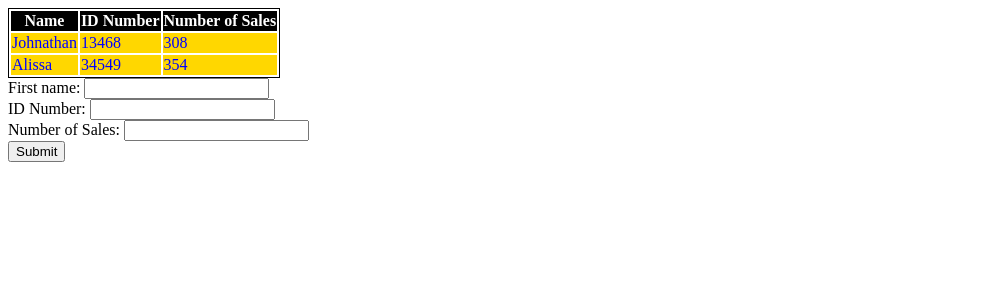
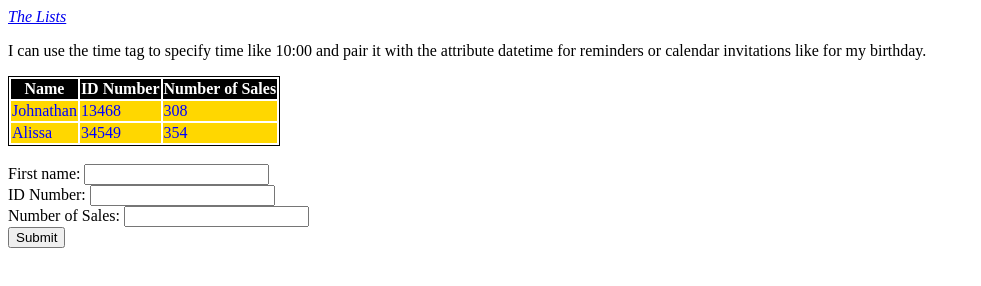
Before and after one commit to NathanSaxton/HTML-and-CSS-Projects, a plain HTML site: page Basic_HTML_and_CSS/HTML_Table.html in a window 1280 px wide. Shown: the whole page, without its empty margins (0-981 px from the left). Drawn offline with Linux system fonts and the light colour scheme.

Commit message:
Update HTML_Table.html
Fixed some line breaks and added a time element with a datetime attribute.

```diff
--- a/Basic_HTML_and_CSS/HTML_Table.html
+++ b/Basic_HTML_and_CSS/HTML_Table.html
@@ -6,6 +6,8 @@
 		<link rel= "stylesheet" type= "text/css" href= "CSS_table.css">
 	</head>
 	<body>
+		<a href="HTML_List.html" target="new"><em>The Lists</em></a></br>
+		<p>I can use the time tag to specify time like <time>10:00</time> and pair it with the attribute datetime for reminders or calendar invitations like for my <time datetime="2022-02-12">birthday</time>.</p>
 		<table>
 			<tr>
 				<th>Name</th>
@@ -23,6 +25,7 @@
 				<td>354</td>
 			</tr>
 		</table>
+		</br>
 		<form action= "" method="post">
 			First name: <input type="text" name="First_Name"><br>
 			ID Number: <input type="text" name="ID_Number"><br>
```
